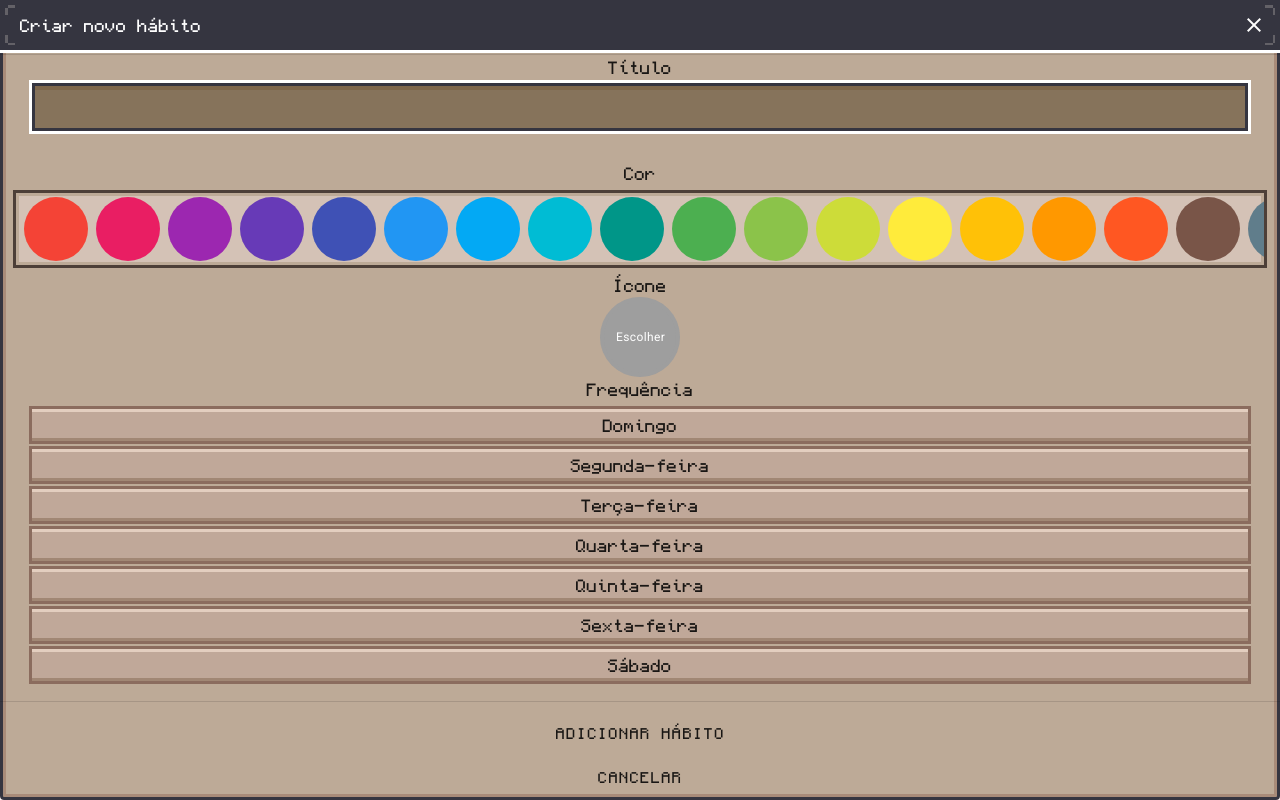
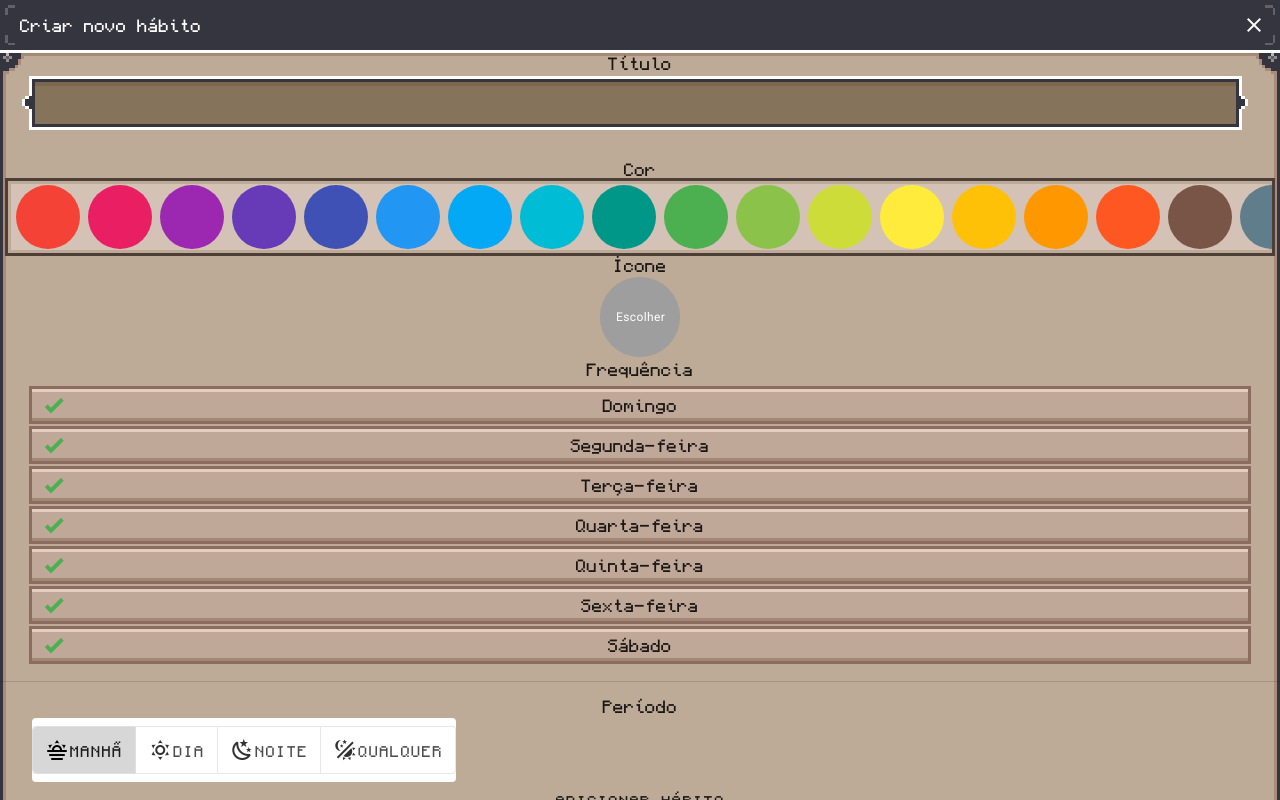
Before and after one commit to Leo-Felde/frontend, a Vue app: page /home in a window 1280 px wide. Both pictures are taken after a click on the button 64 px from the left and 192 px from the top of the page. Built offline with nearby package versions, Linux system fonts and the light colour scheme.

Commit message:
mt coisa fds

```diff
--- /dev/null
+++ b/src/components/TextField.vue
@@ -0,0 +1,56 @@
+<template>
+    <div>
+      <v-text-field v-model="textValue" solo class="stylized-tf">
+        <template v-slot:append-outer>
+          <v-img v-for="i in 2" :key="i" :class="`tf-deco-${i}`" src="@/assets/img/tf-deco.svg"/>
+        </template>
+      </v-text-field>
+    </div>
+</template>
+
+<script>
+export default {
+  name: 'TextField',
+
+  props: {
+    value: { type: String, default: null }
+  },
+
+  data: () => ({
+    textValue: null
+  }),
+
+  watch: {
+    value () {
+      this.textValue = this.value
+    },
+
+    textValue () {
+      this.$emit('input', this.textValue)
+    }
+  }
+}
+</script>
+
+<style lang="sass" scoped>
+::v-deep
+  .stylized-tf
+    .v-input__slot
+      border-radius: 0px !important
+      outline: 3px solid white
+      background: #86735b !important
+      box-shadow: 0px 0px 0px 3px #353540 inset, 0px 7px 0px 0px #7e674c inset !important
+
+.tf-deco
+  position: absolute
+  width: 10px
+  margin-top: 5px
+  &-1
+    @extend .tf-deco
+    left: 22px
+    -webkit-transform: scaleX(-1)
+    transform: scaleX(-1)
+  &-2
+    @extend .tf-deco
+    right: 32px
+</style>
--- a/src/components/layout/StylizedCard.vue
+++ b/src/components/layout/StylizedCard.vue
@@ -1,6 +1,16 @@
 <template>
   <v-card v-if="black" :class="`black white--text ${contentClass}`" tile :height="height">
-    <v-img :src="require(`@/assets/img/navdecocorner.svg`)" v-for="n in 4" :key="n" :class="`black-deco-${n}`" />
+    <v-img v-show="!noBorders" :src="require(`@/assets/img/navdecocorner.svg`)" v-for="n in 4" :key="n" :class="`black-deco-${n}`" />
+    <slot/>
+  </v-card>
+
+  <v-card v-else-if="paper" :class="`paper ${contentClass}`" tile :height="height">
+    <v-img v-show="!noBorders" src="@/assets/img/mborder-1.svg" v-for="n in 4" :key="n" :id="`border-deco-${n}`" />
+    <slot/>
+  </v-card>
+
+  <v-card v-else-if="paperLight" :class="`paperLight ${contentClass}`" tile :height="height">
+    <v-img v-show="!noBorders" src="@/assets/img/redjewelborder.svg" v-for="n in 4" :key="n" :id="`border-deco-${n}`" />
     <slot/>
   </v-card>
 </template>
@@ -10,6 +20,8 @@ export default {
   props: {
     black: Boolean,
     paper: Boolean,
+    paperLight: Boolean,
+    noBorders: { type: Boolean, default: false },
     height: { type: String, default: null },
     contentClass: { type: String, default: null },
     color: { type: String, default: null }
@@ -49,4 +61,67 @@ export default {
     -webkit-transform: rotate(180deg)
     transform: rotate(180deg)
     caret-color: black !important
+
+.v-card.paper
+  outline: 3px solid white !important
+  box-shadow: 0px 0px 0px 3px #353540 inset, 0px 0px 0px 6px #a88b79 inset !important
+  background-color: #bdaa97 !important
+  padding: 4px 4px 4px 4px
+  $space: -3px
+  #border-deco
+    position: absolute
+    width: 27px
+    &-1
+      @extend #border-deco
+      left: $space
+      top: $space
+      -webkit-transform: scaleX(-1)
+      transform: scaleX(-1)
+    &-2
+      @extend #border-deco
+      right: $space
+      top: $space
+    &-3
+      @extend #border-deco
+      left: $space
+      bottom: $space
+      -webkit-transform: rotate(180deg)
+      transform: rotate(180deg)
+    &-4
+      @extend #border-deco
+      right: $space
+      bottom: $space
+      -webkit-transform: scaleX(-1) rotate(180deg)
+      transform: scaleX(-1) rotate(180deg)
+.v-card.paperLight
+  outline: 3px solid #4d3f38 !important
+  box-shadow: 0px 0px 0px 3px #bdaa97 inset !important
+  background-color: #d4c2b6 !important
+  padding: 4px 4px 4px 4px
+  $space: -3px
+  #border-deco
+    position: absolute
+    width: 27px
+    &-1
+      @extend #border-deco
+      left: $space
+      top: $space
+      -webkit-transform: scaleX(-1)
+      transform: scaleX(-1)
+    &-2
+      @extend #border-deco
+      right: $space
+      top: $space
+    &-3
+      @extend #border-deco
+      left: $space
+      bottom: $space
+      -webkit-transform: rotate(180deg)
+      transform: rotate(180deg)
+    &-4
+      @extend #border-deco
+      right: $space
+      bottom: $space
+      -webkit-transform: scaleX(-1) rotate(180deg)
+      transform: scaleX(-1) rotate(180deg)
 </style>
--- a/src/main.js
+++ b/src/main.js
@@ -2,8 +2,13 @@ import Vue from 'vue'
 import App from './App.vue'
 import vuetify from './plugins/vuetify'
 import router from './router'
+import TextField from '@/components/TextField.vue'
+import StylizedCard from '@/components/layout/StylizedCard.vue'
 
 Vue.config.productionTip = false
+
+Vue.component('TextField', TextField)
+Vue.component('StylizedCard', StylizedCard)
 
 new Vue({
   vuetify,
--- a/src/styles/colors.sass
+++ b/src/styles/colors.sass
@@ -3,70 +3,6 @@
 
 #view-box
   background-color: #a94949
-
-.pixel-card
-  outline: 3px solid white !important
-  box-shadow: 0px 0px 0px 3px #353540 inset, 0px 0px 0px 6px #a88b79 inset !important
-  background-color: #bdaa97 !important
-  padding: 4px 4px 4px 4px
-  $space: -3px
-  #border-deco
-    position: absolute
-    width: 27px
-    &-1
-      @extend #border-deco
-      left: $space
-      top: $space
-      -webkit-transform: scaleX(-1)
-      transform: scaleX(-1)
-    &-2
-      @extend #border-deco
-      right: $space
-      top: $space
-    &-3
-      @extend #border-deco
-      left: $space
-      bottom: $space
-      -webkit-transform: rotate(180deg)
-      transform: rotate(180deg)
-    &-4
-      @extend #border-deco
-      right: $space
-      bottom: $space
-      -webkit-transform: scaleX(-1) rotate(180deg)
-      transform: scaleX(-1) rotate(180deg)
-
-.pixel-card-light
-  outline: 3px solid #4d3f38 !important
-  box-shadow: 0px 0px 0px 3px #bdaa97 inset !important
-  background-color: #d4c2b6 !important
-  padding: 4px 4px 4px 4px
-  $space: -3px
-  #border-deco
-    position: absolute
-    width: 27px
-    &-1
-      @extend #border-deco
-      left: $space
-      top: $space
-      -webkit-transform: scaleX(-1)
-      transform: scaleX(-1)
-    &-2
-      @extend #border-deco
-      right: $space
-      top: $space
-    &-3
-      @extend #border-deco
-      left: $space
-      bottom: $space
-      -webkit-transform: rotate(180deg)
-      transform: rotate(180deg)
-    &-4
-      @extend #border-deco
-      right: $space
-      bottom: $space
-      -webkit-transform: scaleX(-1) rotate(180deg)
-      transform: scaleX(-1) rotate(180deg)
 
 .pixel-card-alternate
   outline: 3px solid #8b6c5e !important
@@ -116,10 +52,3 @@
     bottom: -3px
     -webkit-transform: rotate(180deg)
     transform: rotate(180deg)
-
-.stylized-tf
-  .v-input__slot
-    border-radius: 0px !important
-    outline: 3px solid white
-    background: #86735b !important
-    box-shadow: 0px 0px 0px 3px #353540 inset, 0px 7px 0px 0px #7e674c inset !important
--- a/src/views/HomeView.vue
+++ b/src/views/HomeView.vue
@@ -1,6 +1,5 @@
 <template>
-  <v-card class="pa-4 ma-3 pixel-card">
-    <v-img src="@/assets/img/mborder-1.svg" v-for="n in 4" :key="n" :id="`border-deco-${n}`" />
+  <StylizedCard class="pa-4 ma-3" paper>
     <v-card-title class="justify-center"> Hábitos </v-card-title>
     <div class="py-2" id="habits-container">
       <v-btn fab class="mx-2" elevation="0" @click="showNewHabitDialog = true">
@@ -20,7 +19,7 @@
       <TaskList :items="tasks" />
 
       <HabitForm v-model="showNewHabitDialog" @newHabit="adicionarHabito" />
-    </v-card>
+    </StylizedCard>
 </template>
 
 <script>
--- a/src/views/habits/Form.vue
+++ b/src/views/habits/Form.vue
@@ -1,8 +1,8 @@
 <template>
     <div>
       <v-dialog v-model="show" fullscreen>
-        <v-card class="pixel-card">
-          <StylizedCard black class="d-flex mb-1" height="50px">
+        <StylizedCard content-class="habit-wrapper" paper>
+          <StylizedCard black class="d-flex mb-1 card-title" height="50px">
             <span class="ml-5 my-auto"> Criar novo hábito </span>
             <v-btn icon class="ml-auto my-auto mr-2" @click="cancelarAdicionarHabito">
               <v-icon color="white">mdi-close</v-icon>
@@ -13,16 +13,15 @@
           <span class="align-start"> Título </span>
           <v-row no-gutters class="mx-8 mt-1">
             <v-col>
-              <v-text-field v-model="form.title" solo class="stylized-tf"/>
+              <TextField v-model="form.titulo"/>
             </v-col>
           </v-row>
 
           <span class="subtitle"> Cor </span>
-          <v-row no-gutters class="mx-1">
-            <div id="color-container" class="my-2 pixel-card-light mx-3">
+
+          <StylizedCard paper-light no-borders content-class="mx-2" id="color-container">
               <v-btn class="mx-1" v-for="color in allColors" :key="color" fab large :color="color" elevation="0" @click="pickColor(color)"/>
-            </div>
-          </v-row>
+          </StylizedCard>
 
           <span class="align-start"> Ícone </span>
           <v-row no-gutters class="mx-8">
@@ -38,20 +37,35 @@
           <span class="align-start"> Frequência </span>
           <v-row no-gutters class="mx-8">
             <v-col class="d-flex-column">
-              <v-card v-for="dia in dias" :key="dia" class="pixel-card-alternate my-2">
-                {{ dia }}
+              <v-card v-for="dia in dias" :key="dia.id" class="pixel-card-alternate my-2 dia-card" @click="dia.value = !dia.value">
+                <v-icon color="green" v-if="dia.value"> mdi-check-bold </v-icon>
+                {{ dia.text }}
               </v-card>
             </v-col>
           </v-row>
 
           <v-divider class="my-3"/>
+          <span class="align-start"> Período </span>
+          <v-row no-gutters class="mx-8">
+            <v-btn-toggle
+              v-model="form.period"
+              mandatory
+            >
+              <v-btn v-for="item in perido" outlined :key="item.id" class="my-2">
+                <v-icon> {{ item.icon }}</v-icon>
+                {{ item.text }}
+              </v-btn>
+            </v-btn-toggle>
+          </v-row>
+
+
           <v-btn block @click="adicionarHabito" text> adicionar hábito </v-btn>
           <v-btn text @click="cancelarAdicionarHabito" class="mt-2"> cancelar </v-btn>
-        </v-card>
+        </StylizedCard>
       </v-dialog>
 
-      <v-dialog v-if="show" v-model="iconPicker" fullscreen>
-        <v-card>
+      <v-dialog v-if="show" v-model="iconPicker">
+        <StylizedCard class="pa-4" paper>
           <v-card-title class="justify-between">
             <span> Ícone </span>
             <v-btn icon class="ml-auto" @click="iconPicker = false">
@@ -74,7 +88,7 @@
               </v-expansion-panel-content>
             </v-expansion-panel>
           </v-expansion-panels>
-        </v-card>
+        </StylizedCard>
       </v-dialog>
     </div>
 </template>
@@ -106,7 +120,21 @@ export default {
         'mdi-face-man', 'mdi-face-man-shimmer', 'mdi-face-woman', 'mdi-face-woman-shimmer'] },
       { category: 'Médico', icons: ['mdi-clipboard-pulse', 'mdi-heart-pulse', 'mdi-pulse', 'mdi-stethoscope', 'mdi-hand-wash', 'mdi-lotion', 'mdi-brain', 'mdi-tooth', 'mdi-lungs', 'mdi-medication', 'mdi-needle', 'mdi-pill', 'mdi-emoticon-sick'] },
     ],
-    dias: ['Domingo', 'Segunda-feira', 'Terça-feira', 'Quarta-feira', 'Quinta-feira', 'Sexta-feira', 'Sábado']
+    dias: [
+      {id: 'domingo', text: 'Domingo', value: true},
+      {id: 'segunda', text: 'Segunda-feira', value: true},
+      {id: 'terca', text: 'Terça-feira', value: true},
+      {id: 'quarta',text: 'Quarta-feira', value: true},
+      {id: 'quinta',text: 'Quinta-feira', value: true},
+      {id: 'sexta',text: 'Sexta-feira', value: true},
+      {id: 'sabado',text: 'Sábado', value: true}
+    ],
+    perido: [
+      {id: 'manha', text: 'manhã', icon: 'mdi-weather-sunset', value: 'manha'},
+      {id: 'dia', text: 'Dia', icon: 'mdi-weather-sunny', value: 'dia'},
+      {id: 'noite', text: 'Noite', icon: 'mdi-weather-night', value: 'noite'},
+      {id: 'qqr',text: 'qualquer', icon: 'mdi-theme-light-dark', value: 'qqr'},
+    ]
   }),
 
   props: {
@@ -145,6 +173,16 @@ export default {
 </script>
 
 <style lang="sass" scoped>
+::v-deep
+  .v-dialog
+    overflow-x: hidden !important
+
+.card-title
+  position: fixed
+  width: 100%
+  top: 0px
+  z-index: 1
+
 #color-container
   display: flex
   max-width: inherit
@@ -163,4 +201,13 @@ export default {
     text-transform: capitalize !important
   &-progress
     position: absolute
+
+.dia-card
+  user-select: none
+  .v-icon
+    position: absolute
+    left: 10px
+
+.habit-wrapper
+  margin-top: 50px !important
 </style>
```
Also changed, not shown: src/assets/img/redjewelborder.svg (added), src/assets/img/tf-deco.svg (added).
